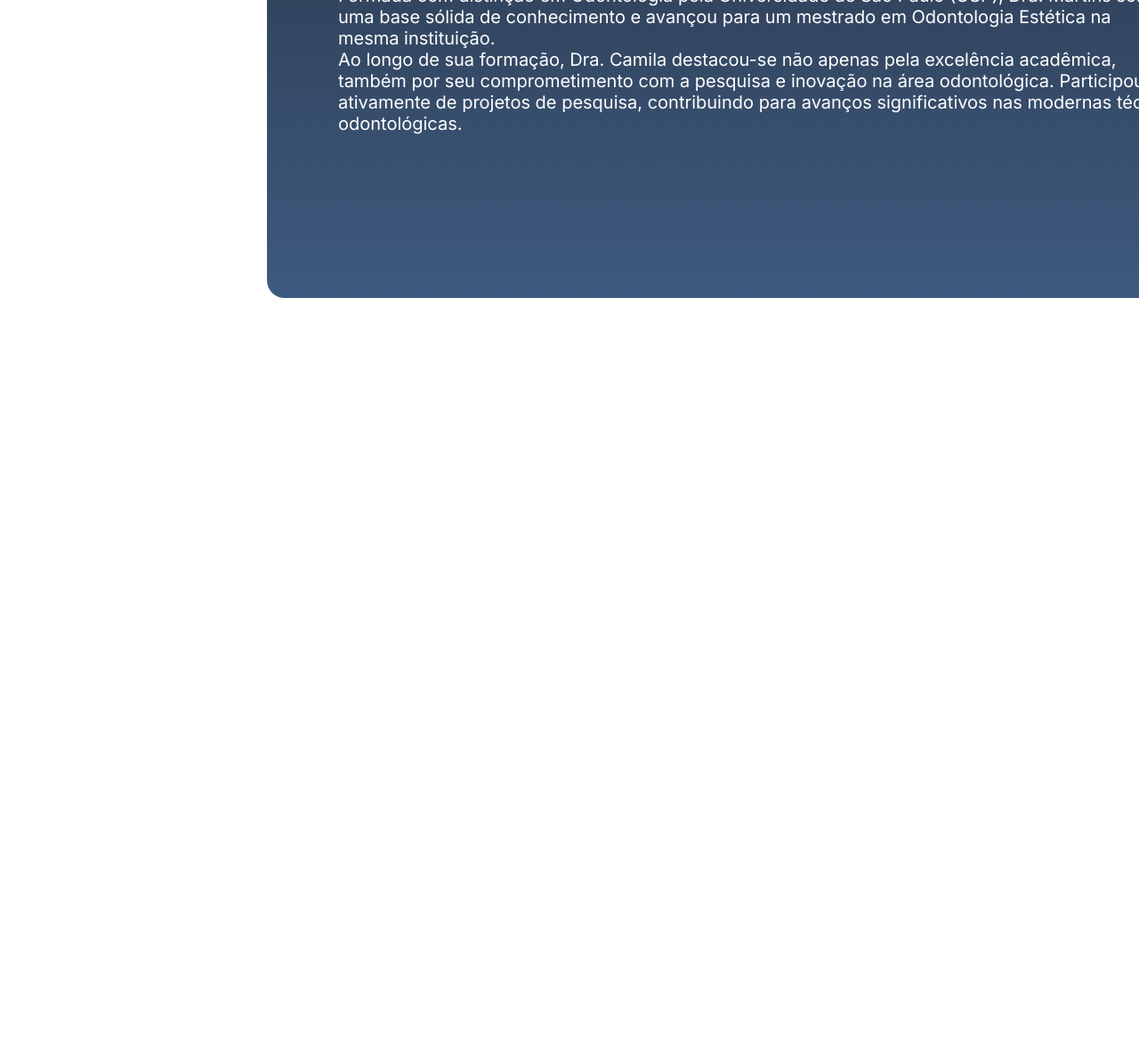
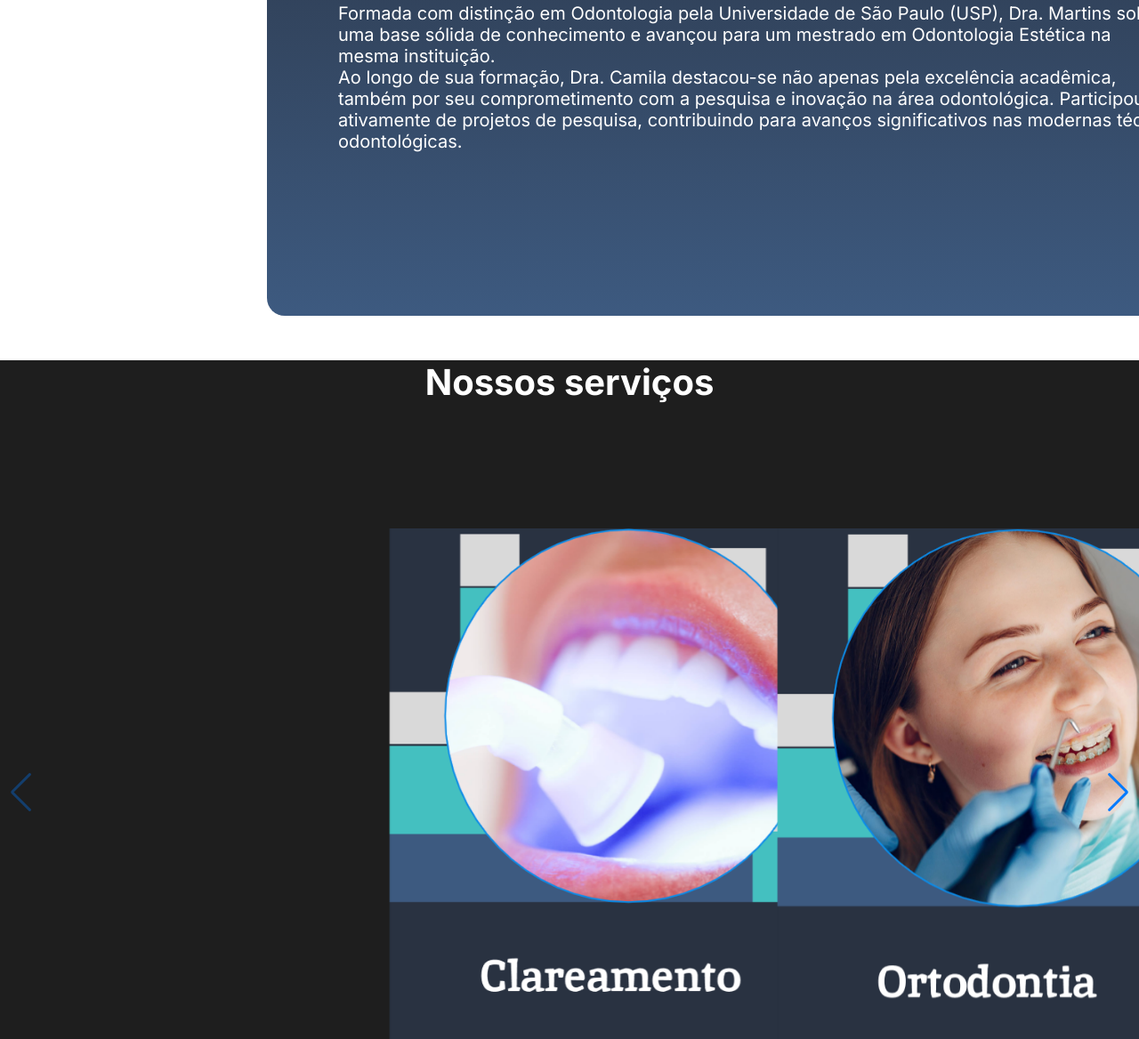
Before and after one commit to EmanuelGDev/projetoLadingPage, a plain HTML site: page index.html in a window 1280 px wide. Shown: the part 1632-2800 px from the top of the page at 89% size. Before the commit the page ends 1967 px from the top, so only its background shows below. Drawn offline with nearby package versions, Linux system fonts and the light colour scheme.

Commit message:
adicionando carrosel - finalizado

```diff
--- a/index.html
+++ b/index.html
@@ -3,6 +3,8 @@
 <head>
   <meta charset="UTF-8">
   <meta name="viewport" content="width=device-width, initial-scale=1.0">
+  <!-- CSS -->>
+  <link rel="stylesheet" href="https://cdn.jsdelivr.net/npm/swiper@11/swiper-bundle.min.css" />
   <link rel="stylesheet" href="styles.css">
 
   <!-- Google fonts - Fonte: Inter -->
@@ -10,8 +12,13 @@
   <link rel="preconnect" href="https://fonts.gstatic.com" crossorigin>
   <link href="https://fonts.googleapis.com/css2?family=Inter:wght@100..900&display=swap" rel="stylesheet">
 
+    <!-- Script -->>
+
   <script src="scripts.js" defer></script>
-  <title>Document</title>
+  <script src="https://cdn.jsdelivr.net/npm/swiper@11/swiper-bundle.min.js"></script>
+
+  <title> Belo Dente
+  </title>
 </head>
 <body>
 
@@ -70,5 +77,24 @@
       odontológicas.
     </p>
   </div>
+  <div class="pagCarrossel">
+    <div>
+      <h3 class="tittleCarrossel">Nossos serviços</h3>
+    </div>
+    <div #swiperRef="" class="swiper mySwiper">
+      <div class="swiper-wrapper">
+        <div class="swiper-slide"><img src="images/carrosel-imagem-1.png" alt="imagem1"></div>
+        <div class="swiper-slide"><img src="images/carrosel-imagem-2.png" alt="imagem1"></div>
+        <div class="swiper-slide"><img src="images/carrosel-imagem-3.png" alt="imagem1"></div>
+        <div class="swiper-slide"><img src="images/carrosel-imagem-4.png" alt="imagem1"></div>
+        <div class="swiper-slide"><img src="images/carrosel-imagem-5.png" alt="imagem1"></div>
+        <div class="swiper-slide"><img src="images/carrosel-imagem-6.png" alt="imagem1"></div>
+      </div>
+      <div class="swiper-button-next"></div>
+      <div class="swiper-button-prev"></div>
+    </div>
+
+
+
 </body>
 </html>
--- a/scripts.js
+++ b/scripts.js
@@ -0,0 +1,13 @@
+var swiper = new Swiper(".mySwiper", {
+  slidesPerView: 3,
+  centeredSlides: true,
+  spaceBetween: 30,
+  pagination: {
+    el: ".swiper-pagination",
+    type: "fraction",
+  },
+  navigation: {
+    nextEl: ".swiper-button-next",
+    prevEl: ".swiper-button-prev",
+  },
+});
--- a/styles.css
+++ b/styles.css
@@ -137,6 +137,7 @@ body{
   border-radius: 20px;
   margin-left: 300px;
   margin-top: 50px;
+  margin-bottom: 50px;
 }
 
 .profissional-box-2 img{
@@ -158,6 +159,64 @@ body{
   margin-top: 120px;
   font-size: 20px;
 }
+
+.swiper.mySwiper.swiper-initialized.swiper-horizontal.swiper-backface-hidden {
+  display: flex;
+  height: auto;
+}
+
+.pagCarrossel{
+  background-color: #1E1E1E;
+  height: 988px;
+}
+
+.tittleCarrossel{
+  display: flex;
+  justify-content: center;
+  color: #fff;
+  font-size: 40px;
+}
+
+.swiper {
+  width: 100%;
+  margin-top: 140px;
+}
+
+.swiper-slide {
+  text-align: center;
+  font-size: 18px;
+}
+
+.swiper-slide img {
+  display: block;
+  width: 478px;
+  height: 594px;
+  object-fit: cover;
+}
+
+.swiper {
+  width: 100%;
+  height: 300px;
+}
+
+.append-buttons {
+  text-align: center;
+  margin-top: 20px;
+}
+
+.append-buttons button {
+  display: inline-block;
+  cursor: pointer;
+  border: 1px solid #007aff;
+  color: #007aff;
+  text-decoration: none;
+  padding: 4px 10px;
+  border-radius: 4px;
+  margin: 0 10px;
+  font-size: 13px;
+}
+
+
 
 /*Responsividade */
 
```
Also changed, not shown: images/carrosel-imagem-1.png (added), images/carrosel-imagem-2.png (added), images/carrosel-imagem-3.png (added), images/carrosel-imagem-4.png (added), images/carrosel-imagem-5.png (added), images/carrosel-imagem-6.png (added), images/next-button.svg (added), images/prev-button.svg (added).
